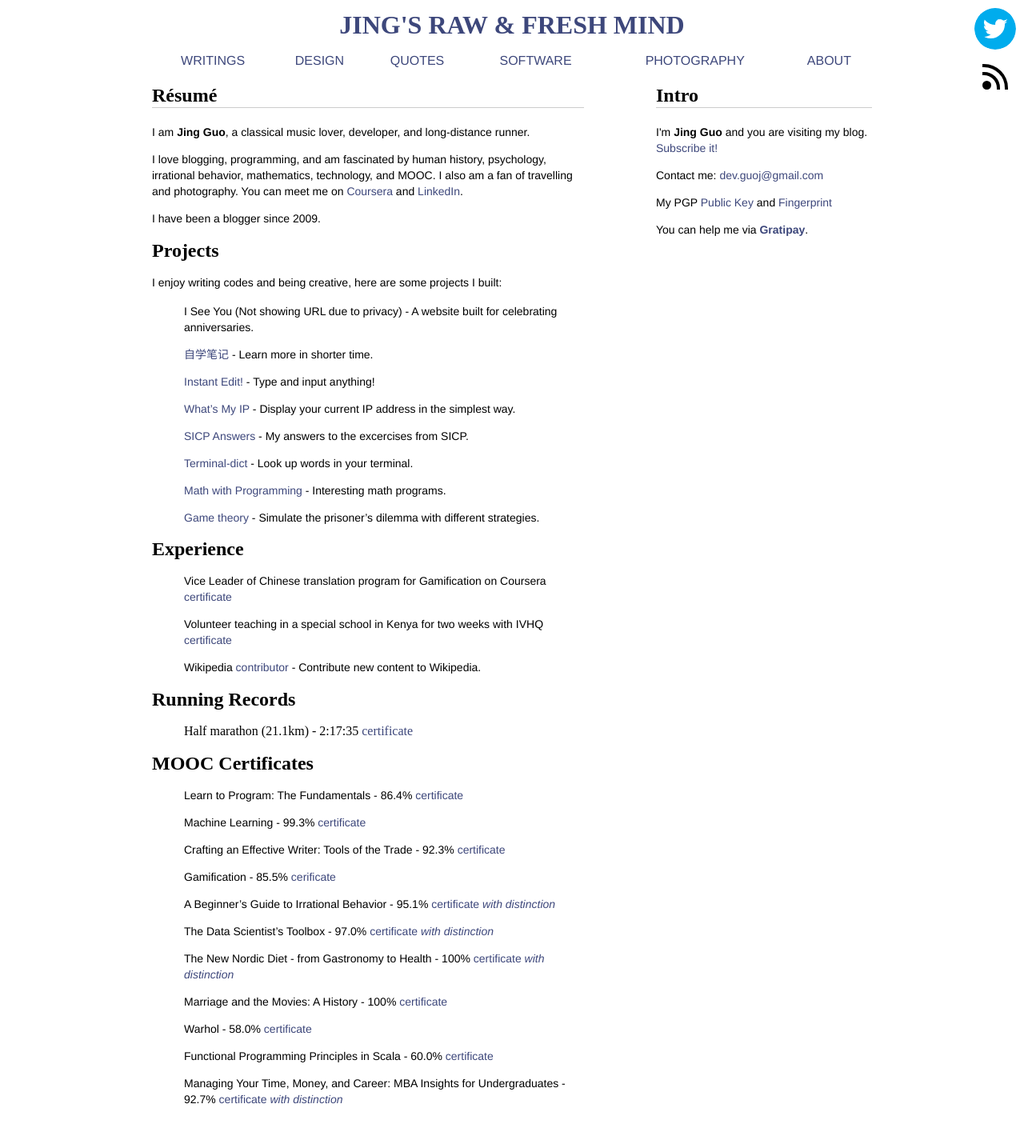
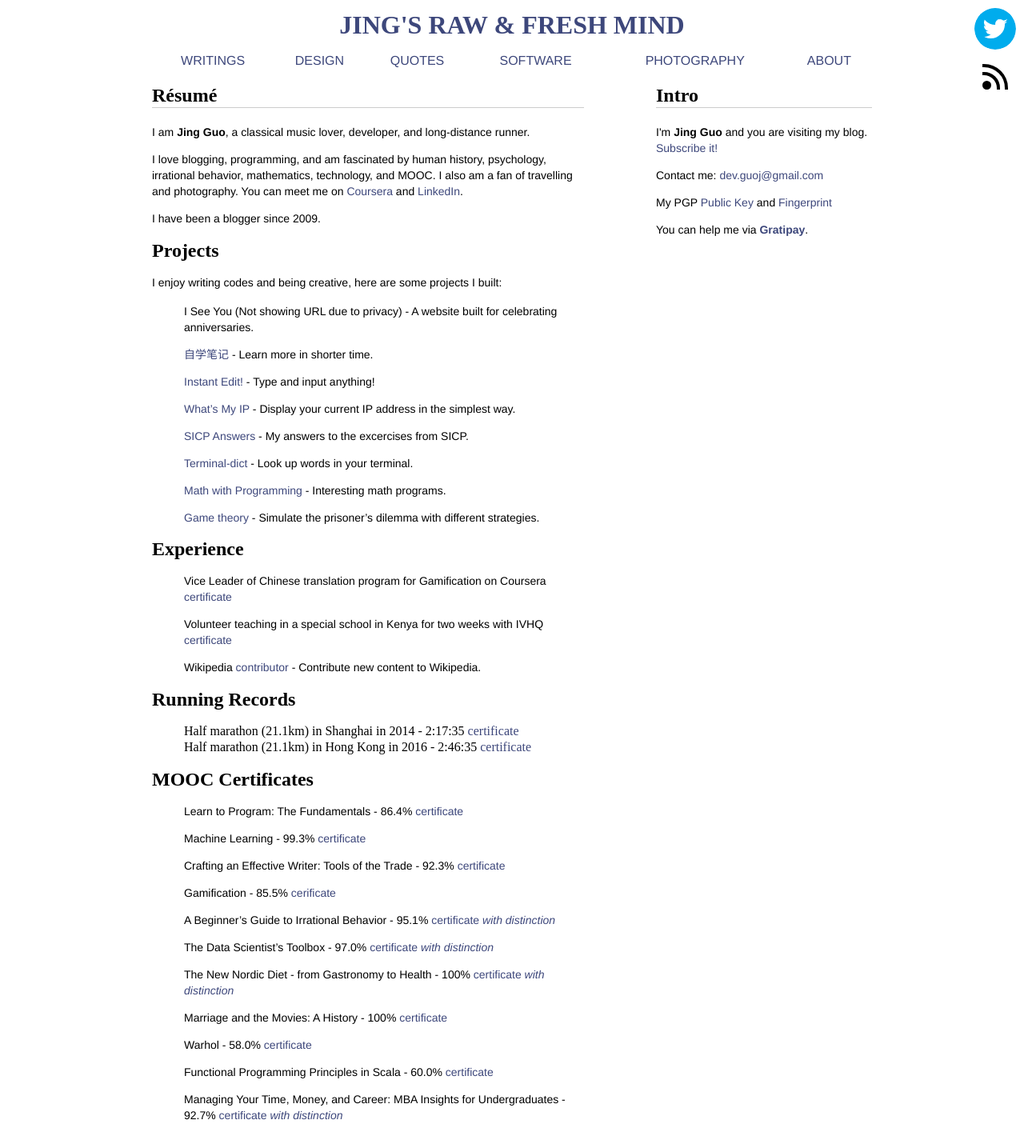
Before and after one commit to guojing0/guojing0.github.io, a Jekyll site: the page built from about-me.md, in a window 1280 px wide. Shown: the whole page at 80% size. Built offline with Jekyll 4.4.1, drawn with Linux system fonts in a browser that asks for light colours; Markdown is read by kramdown in place of the engine named in the settings.

Commit message:
about me edit and hk half marathon

```diff
--- a/about-me.md
+++ b/about-me.md
@@ -42,7 +42,8 @@
 Running Records
 =====
 
-* Half marathon (21.1km) - 2:17:35 [certificate](/images/half-marathon.jpg)
+* Half marathon (21.1km) in Shanghai in 2014 - 2:17:35 [certificate](/images/half-marathon.jpg)
+* Half marathon (21.1km) in Hong Kong in 2016 - 2:46:35 [certificate](/images/hk-hf-marathon.pdf)
 
 MOOC Certificates
 =====
```
Also changed, not shown: 1 other file.
